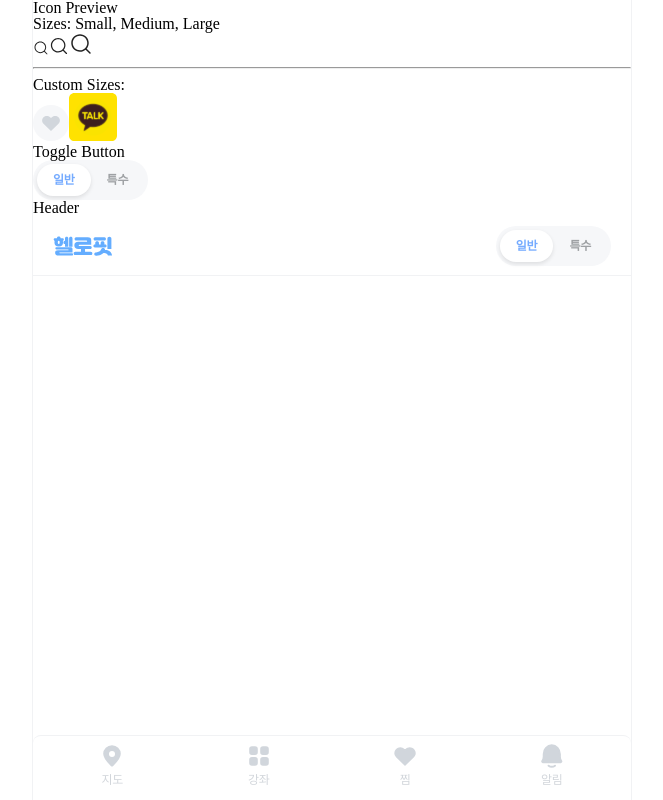
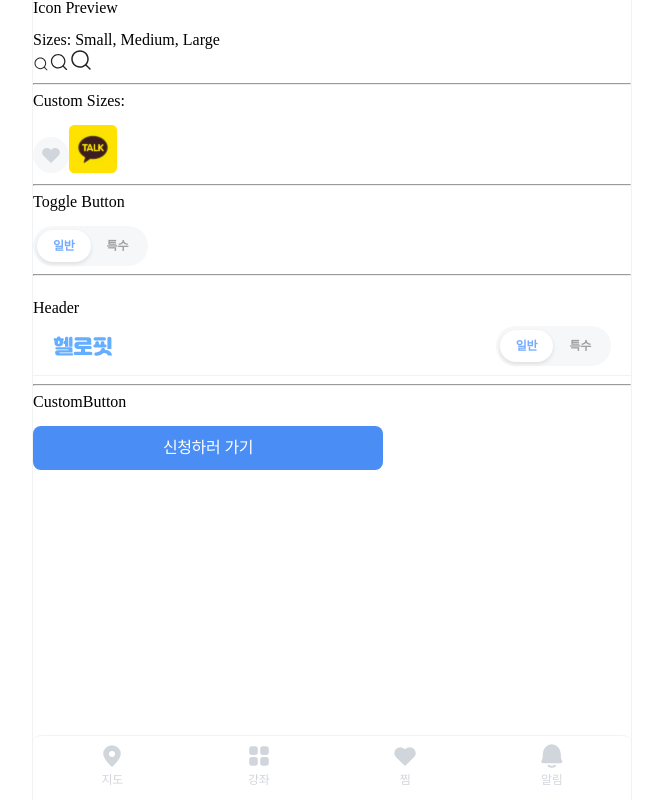
Before and after one commit to HELLO-FIT/FE_HELLO-FIT, a Next.js app: page /preview in a window 1280 px wide. Shown: the whole page, without its empty margins (308-971 px from the left). Built offline with nearby package versions, Linux system fonts and the light colour scheme; a web font is replaced by a local one.

Commit message:
Feat: CustomButton Component

```diff
--- /dev/null
+++ b/src/components/Asset/Image/index.tsx
@@ -0,0 +1,2 @@
+// 이미지 있는 경우
+// 필요없으면 삭제해도 됨
--- /dev/null
+++ b/src/components/Button/CustomButton/CustomButton.module.scss
@@ -0,0 +1,26 @@
+@import '@/styles/globals.scss';
+
+.button {
+  background-color: $blue60;
+  color: $white;
+  padding: 10px 20px;
+  border: none;
+  border-radius: 8px;
+  @include B16M;
+  cursor: pointer;
+  text-align: center;
+  display: inline-block;
+  transition: background-color 0.2s, box-shadow 0.2s;
+
+  width: 100%;
+  max-width: 350px;
+  max-height: 52px;
+
+  &:hover {
+    background-color: darken($blue60, 10%);
+  }
+
+  &:active {
+    background-color: darken($blue60, 20%);
+  }
+}
--- /dev/null
+++ b/src/components/Button/CustomButton/index.tsx
@@ -0,0 +1,15 @@
+import React from 'react';
+import styles from './CustomButton.module.scss';
+
+interface CustomButtonProps {
+  label: string;
+  onClick?: () => void;
+}
+
+export default function CustomButton({ label, onClick }: CustomButtonProps) {
+  return (
+    <button className={styles.button} onClick={onClick}>
+      {label}
+    </button>
+  );
+}
--- a/src/pages/preview/index.tsx
+++ b/src/pages/preview/index.tsx
@@ -1,13 +1,14 @@
 import IconComponent from '@/components/Asset/Icon';
 import ToggleButton from '@/components/ToggleButton';
-import Header from '@/components/Layout/Header';
+import Header from '@/components/Header';
+import CustomButton from '@/components/Button/CustomButton';
 
 export default function Preview() {
   return (
     <div>
-      <h2>Icon Preview</h2>
-
+      <h1>Icon Preview</h1>
       <div>
+        <br />
         <p>Sizes: Small, Medium, Large</p>
         <div>
           <IconComponent name="search" size="s" />
@@ -21,19 +22,28 @@ export default function Preview() {
       <div>
         <p>Custom Sizes:</p>
         <div>
+          <br />
           <IconComponent name="blueHeartBlank" width={36} height={36} />
           <IconComponent name="kakao" alt="Kakao logo" width={48} height={48} />
         </div>
       </div>
-
+      <hr />
       <div>
         <p>Toggle Button</p>
+        <br />
         <ToggleButton />
       </div>
-
+      <hr />
       <div>
+        <br />
         <p>Header</p>
         <Header />
+      </div>
+      <hr />
+      <div>
+        <p>CustomButton</p>
+        <br />
+        <CustomButton label={'신청하러 가기'} />
       </div>
     </div>
   );
```
Also changed, not shown: src/components/Button/SportButton/index.tsx (added), src/components/Header/Header.module.scss (renamed from src/components/Layout/Header/Header.module.scss), src/components/Header/index.tsx (renamed from src/components/Layout/Header/index.tsx).
